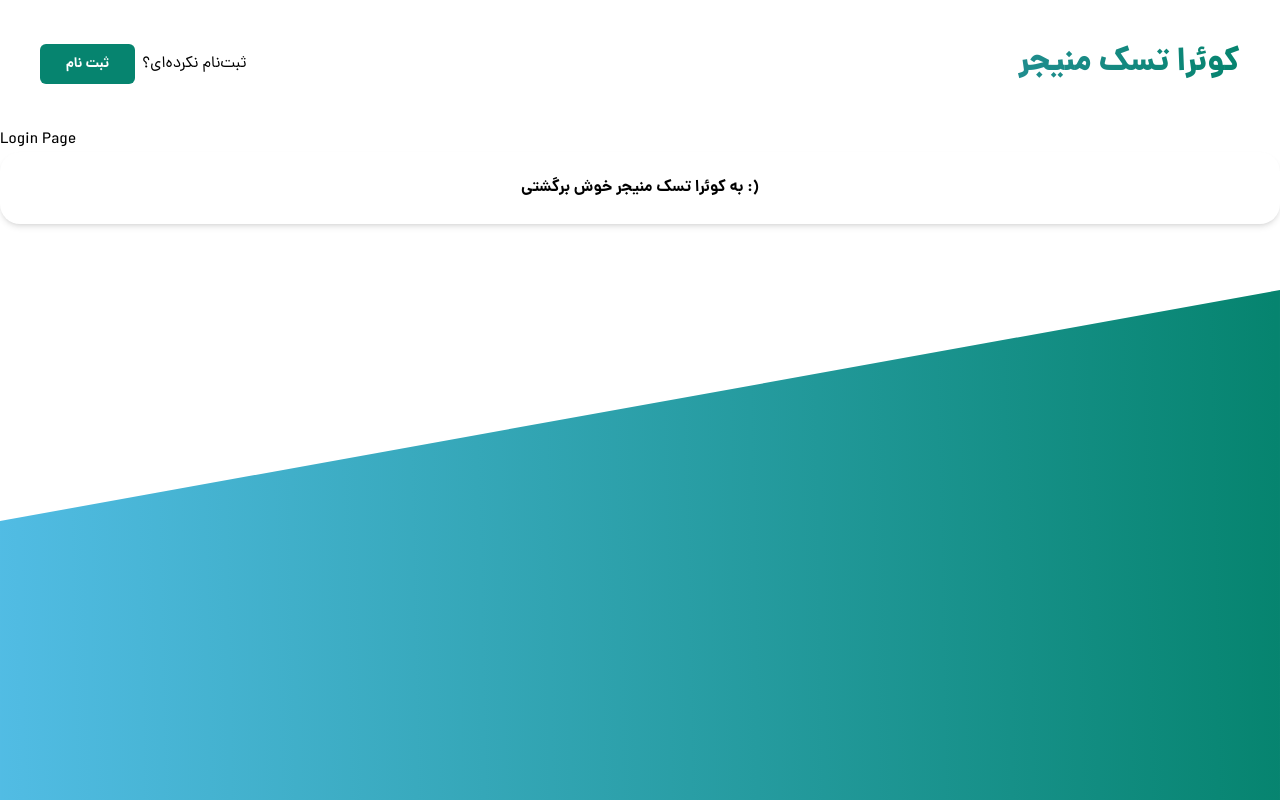
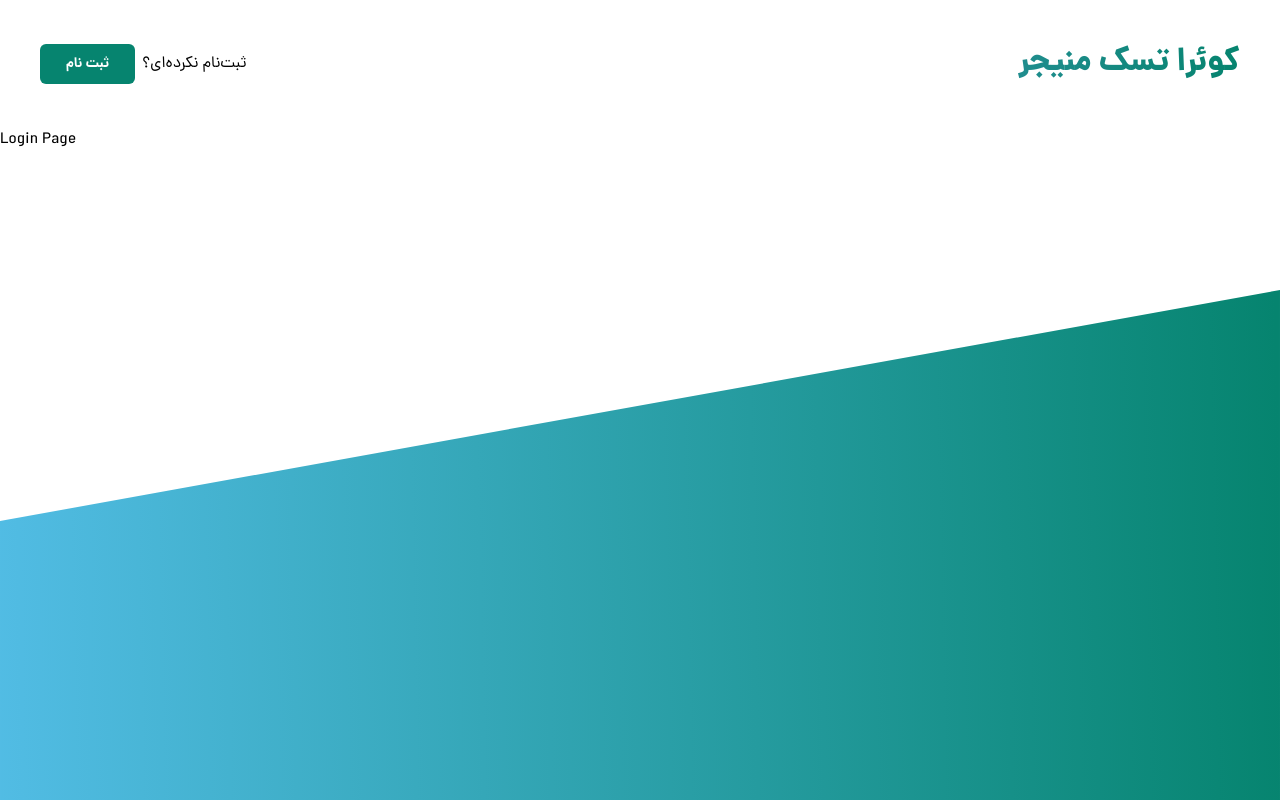
Before and after one commit to Quera-Spring-Front-end-Bootcamp/Group3, a React (Vite) app: page /auth/login in a window 1280 px wide. Built offline with nearby package versions, Linux system fonts and the light colour scheme.

Commit message:
auth card component finished

```diff
--- a/src/components/Card/AuthCard.jsx
+++ b/src/components/Card/AuthCard.jsx
@@ -1,9 +1,11 @@
 const AuthCard = (props) => {
   return (
     <div
-      className={`flex flex-col items-center shadow-md bg-white p-6 rounded-[20px] ${props.className}`}
+      className={`flex flex-col items-center shadow-[0_12px_50px_-15px_rgba(0,0,0,0.18)] bg-white p-6 rounded-[20px] ${props.className}`}
     >
-      <h2 className="font-bold">{props.title}</h2>
+      <p className="font-semibold text-[32px]/[50px] text-right">
+        {props.title}
+      </p>
       {props.children}
     </div>
   );
--- a/src/pages/auth/login.jsx
+++ b/src/pages/auth/login.jsx
@@ -1,11 +1,4 @@
-import AuthCard from "../../components/Card/AuthCard";
-
 const Login = () => {
-  return (
-    <>
-      <h1>Login Page</h1>
-      <AuthCard title="به کوئرا تسک منیجر خوش برگشتی :)"></AuthCard>
-    </>
-  );
+  return <h1>Login Page</h1>;
 };
 export default Login;
```
